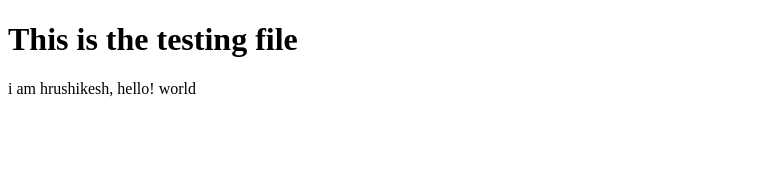
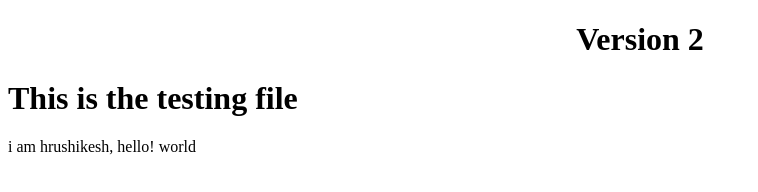
Before and after one commit to SimplyLovely24/Test-files, a plain HTML site: page index.html in a window 1280 px wide. Shown: the whole page, without its empty margins (0-758 px from the left). Drawn offline with Linux system fonts and the light colour scheme.

Commit message:
version 2

```diff
--- a/index.html
+++ b/index.html
@@ -7,6 +7,7 @@
 </head>
 <body>
 
+    <h1><center>Version 2</center></h1>
     <h1>This is the testing file</h1>
     <p>i am hrushikesh, hello! world</p>
 
```
